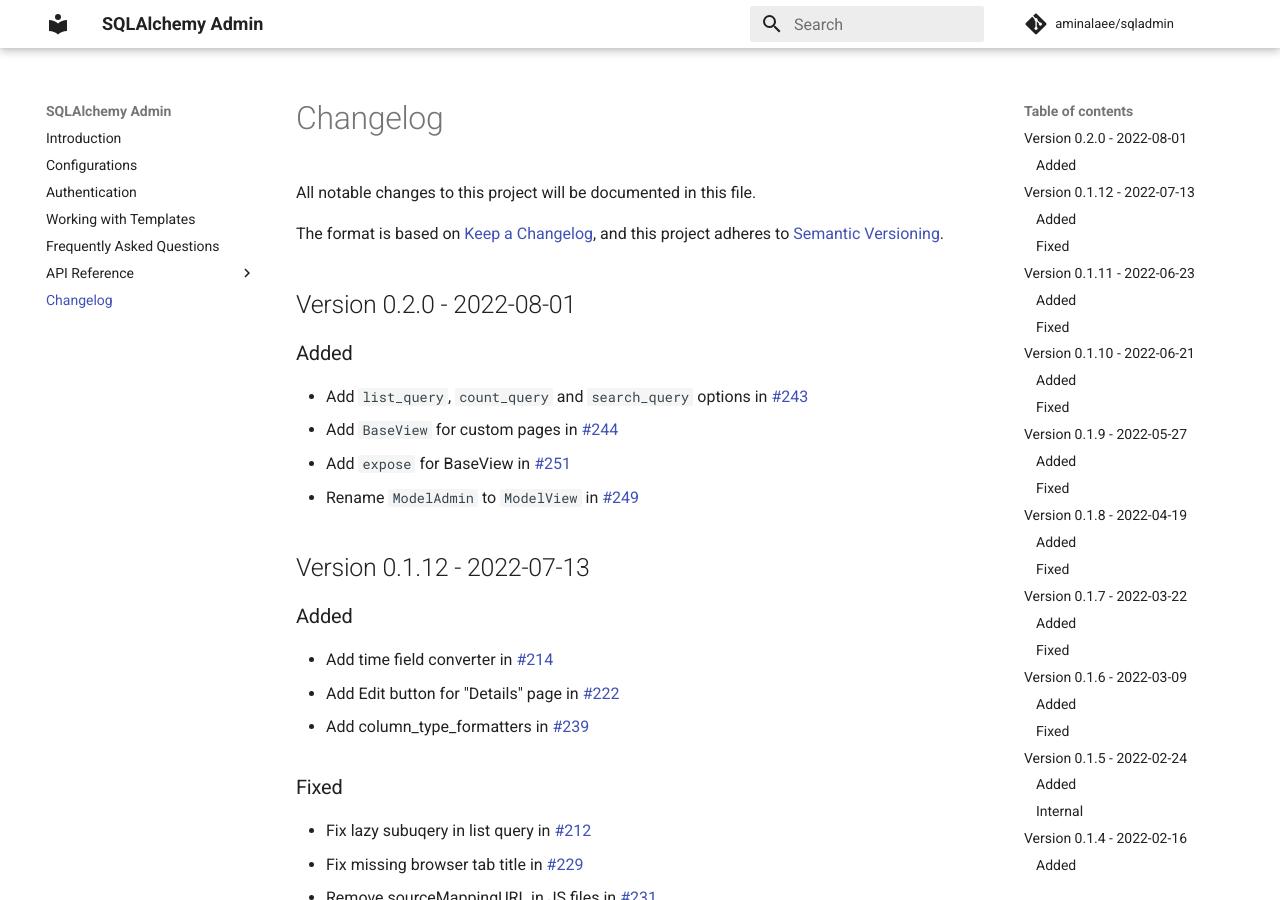
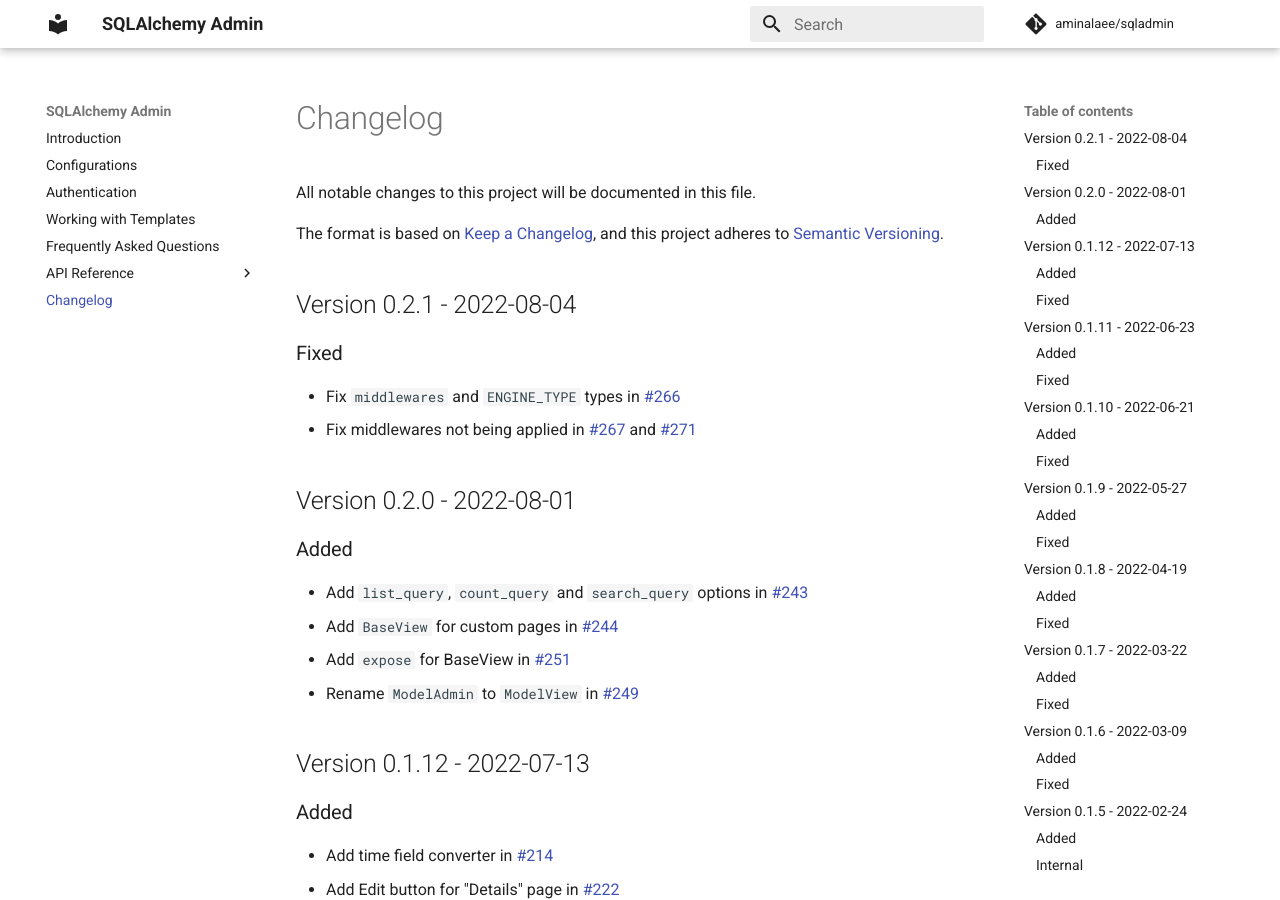
Before and after one commit to aminalaee/sqladmin, an MkDocs documentation site: the page built from docs/changelog.md, in a window 1280 px wide and 900 px high. Built offline with MkDocs 1.6.1 and Material for MkDocs 9.7.7, drawn with Linux system fonts in a browser that asks for light colours; comment, search, counter and statistics services are not loaded.

Commit message:
Version 0.2.1 (#268)

```diff
--- a/docs/changelog.md
+++ b/docs/changelog.md
@@ -3,6 +3,13 @@
 
 The format is based on [Keep a Changelog](https://keepachangelog.com/en/1.0.0/),
 and this project adheres to [Semantic Versioning](https://semver.org/spec/v2.0.0.html).
+
+## Version 0.2.1 - 2022-08-04
+
+### Fixed
+
+* Fix `middlewares` and `ENGINE_TYPE` types in [#266](https://github.com/aminalaee/sqladmin/pull/266)
+* Fix middlewares not being applied in [#267](https://github.com/aminalaee/sqladmin/pull/267) and [#271](https://github.com/aminalaee/sqladmin/pull/271)
 
 ## Version 0.2.0 - 2022-08-01
 
--- a/setup.cfg
+++ b/setup.cfg
@@ -1,6 +1,6 @@
 [metadata]
 name = sqladmin
-version = 0.2.0
+version = 0.2.1
 author = Amin Alaee
 author_email = mohammadamin.alaee@gmail.com
 description = Admin interface for SQLAlchemy.
--- a/sqladmin/__init__.py
+++ b/sqladmin/__init__.py
@@ -1,7 +1,7 @@
 from sqladmin.application import Admin, expose
 from sqladmin.models import BaseView, ModelAdmin, ModelView
 
-__version__ = "0.2.0"
+__version__ = "0.2.1"
 
 __all__ = [
     "Admin",
```
Also changed, not shown: CHANGELOG.md (+9 -0 lines).
